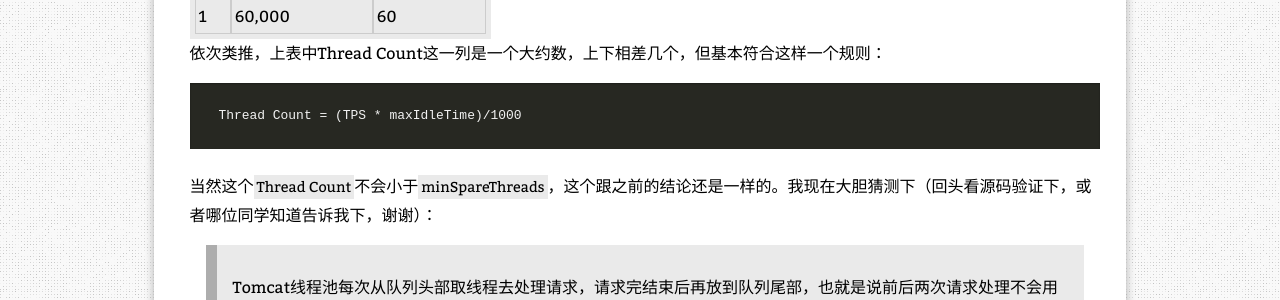
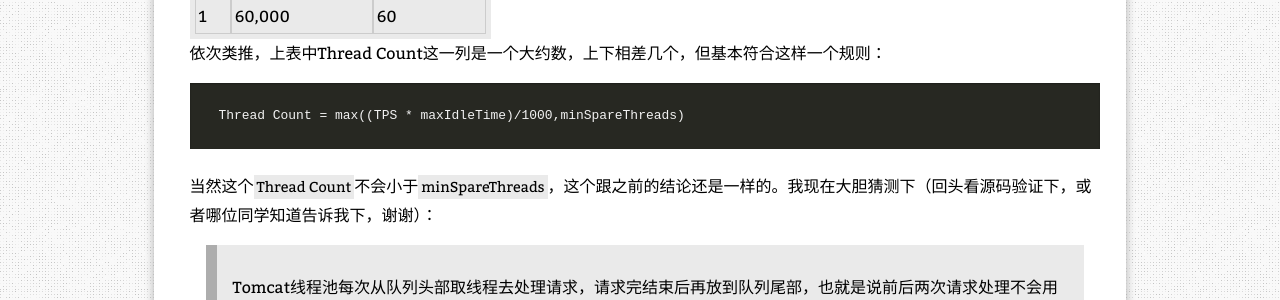
Before and after one commit to zhanjindong/zhanjindong.github.io, a Jekyll site: the page built from _posts/2015-01-20-concurrent-and-tomcat-threads.md, in a window 1280 px wide and 1400 px high, scrolled down 1157 px. Shown: the part 152-452 px from the top of the window. Built offline with Jekyll 4.4.1, drawn with Linux system fonts in a browser that asks for light colours; nearby versions of some CDN libraries; comment, search, counter and statistics services are not loaded; some of the changed text lies outside the part shown.

Commit message:
Modify post

```diff
--- a/_posts/2015-01-20-concurrent-and-tomcat-threads.md
+++ b/_posts/2015-01-20-concurrent-and-tomcat-threads.md
@@ -58,7 +58,7 @@ utilities: fancybox, unveil
 
 依次类推，上表中Thread Count这一列是一个大约数，上下相差几个，但基本符合这样一个规则：
 
-	Thread Count = (TPS * maxIdleTime)/1000
+	Thread Count = max((TPS * maxIdleTime)/1000,minSpareThreads)
 
 当然这个`Thread Count`不会小于`minSpareThreads`，这个跟之前的结论还是一样的。我现在大胆猜测下（回头看源码验证下，或者哪位同学知道告诉我下，谢谢）：
 
```
Also changed, not shown: other parts of _posts/2015-01-20-concurrent-and-tomcat-threads.md (+1 -1 lines).
